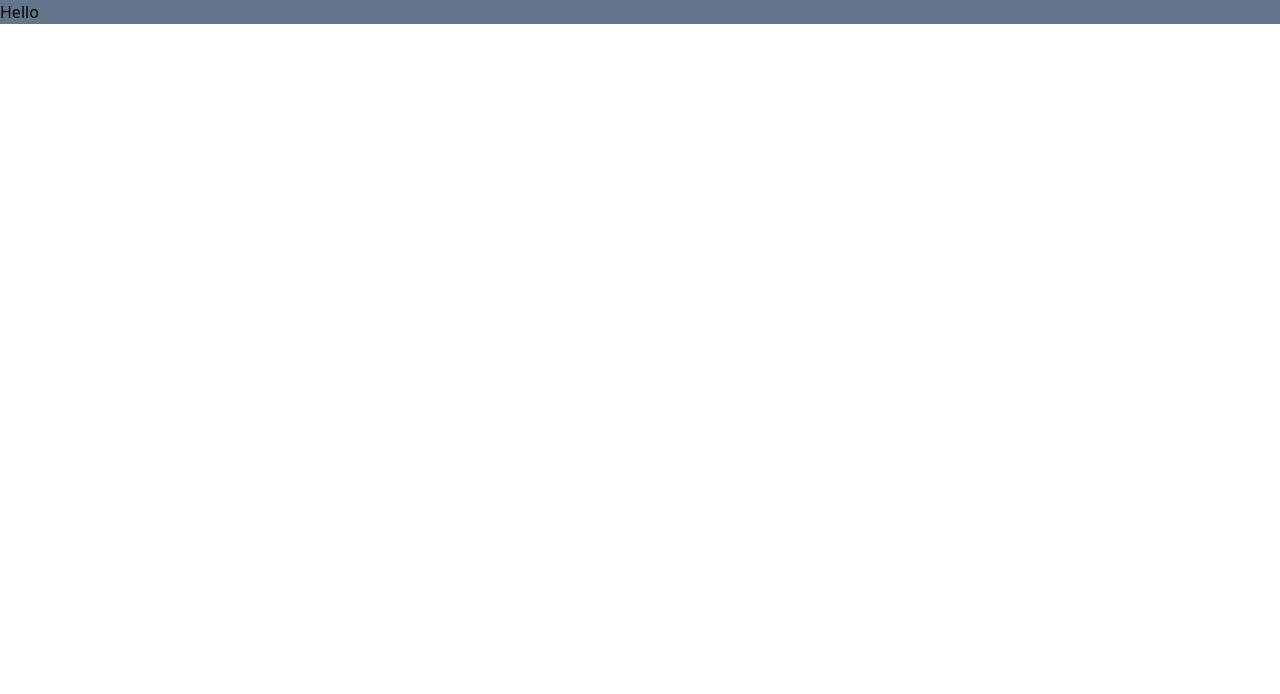
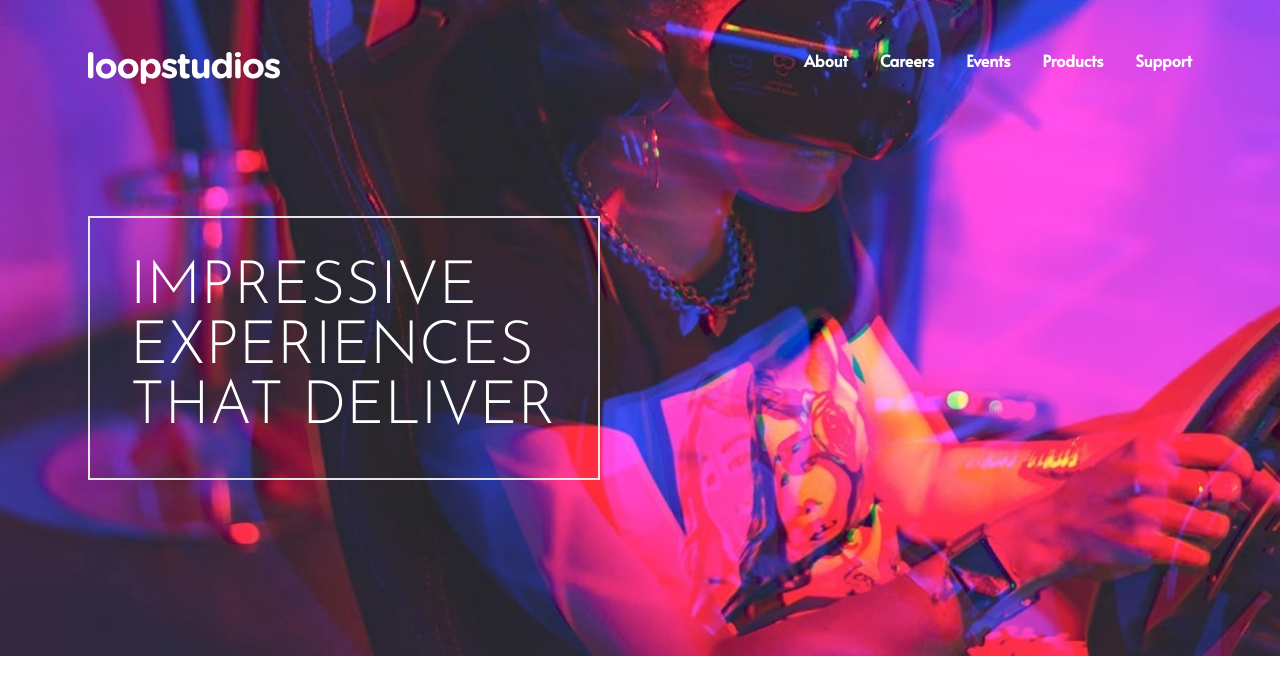
Before and after one commit to BinyamCheru/Loopstudios-Project, a website: page index.html in a window 1280 px wide. Drawn offline with Linux system fonts and the light colour scheme.

Commit message:
Add Hero section - add background image - add nav for desktop mode

```diff
--- a/index.html
+++ b/index.html
@@ -1,12 +1,73 @@
 <!DOCTYPE html>
 <html lang="en">
-<head>
-    <meta charset="UTF-8">
-    <meta name="viewport" content="width=device-width, initial-scale=1.0">
-    <link rel="stylesheet" href="./css/style.css">
-    <title>Document</title>
-</head>
-<body>
-    <h1 class="bg-slate-500">Hello</h1>
-</body>
+  <head>
+    <meta charset="UTF-8" />
+    <meta name="viewport" content="width=device-width, initial-scale=1.0" />
+    <link rel="preconnect" href="https://fonts.googleapis.com" />
+    <link rel="preconnect" href="https://fonts.gstatic.com" crossorigin />
+    <link
+      href="https://fonts.googleapis.com/css2?family=Alata&family=Josefin+Sans:wght@300&display=swap"
+      rel="stylesheet"
+    />
+    <script src="js/script.js" defer></script>
+    <link rel="stylesheet" href="css/style.css" />
+    <title>Simple Tailwind Starter</title>
+  </head>
+  <body>
+    <!-- Hero Section  -->
+    <section id="hero">
+      <!-- Hero Container -->
+      <div class="container max-w-6xl mx-auto px-6 py-12">
+        <!-- Menu/Logo Container -->
+        <nav class="flex items-center justify-between text-white font-bold">
+          <!-- Logo -->
+          <img src="./images/logo.svg" alt="logo" />
+          <!-- Menu -->
+          <div class="hidden h-10 font-alata md:flex md:space-x-8">
+            <div class="group">
+              <a href="#">About</a>
+              <div
+                class="mx-2 group-hover:border-b group-hover:border-blue-50"
+              ></div>
+            </div>
+            <div class="group">
+              <a href="#">Careers</a>
+              <div
+                class="mx-2 group-hover:border-b group-hover:border-blue-50"
+              ></div>
+            </div>
+            <div class="group">
+              <a href="#">Events</a>
+              <div
+                class="mx-2 group-hover:border-b group-hover:border-blue-50"
+              ></div>
+            </div>
+            <div class="group">
+              <a href="#">Products</a>
+              <div
+                class="mx-2 group-hover:border-b group-hover:border-blue-50"
+              ></div>
+            </div>
+            <div class="group">
+              <a href="#">Support</a>
+              <div
+                class="mx-2 group-hover:border-b group-hover:border-blue-50"
+              ></div>
+            </div>
+          </div>
+          <!-- End of Menu -->
+          <!-- @todo hamburger button -->
+        </nav>
+        <!-- End of Menu/Logo Container -->
+
+        <!-- @todo = Mobile Menu -->
+
+        <div
+          class="max-w-lg mt-32 mb-32 p-4 font-sans text-4xl text-white uppercase border-2 md:p-10 md:m-32 md:mx-0 md:text-6xl"
+        >
+          Impressive Experiences That Deliver
+        </div>
+      </div>
+    </section>
+  </body>
 </html>
--- a/input.css
+++ b/input.css
@@ -1,3 +1,16 @@
 @tailwind base;
 @tailwind components;
 @tailwind utilities;
+
+#hero {
+  background-image: url("../images/desktop/image-hero.jpg");
+  background-repeat: no-repeat;
+  background-size: cover;
+}
+
+@media (max-width: 576px) {
+  #hero {
+    background-image: url("../images/mobile/image-hero.jpg");
+    background-position: center;
+  }
+}
--- a/tailwind.config.js
+++ b/tailwind.config.js
@@ -2,7 +2,21 @@
 module.exports = {
   content: ["./*.html"],
   theme: {
-    extend: {},
+    screens: {
+      sm: "480px",
+      md: "768px",
+      lg: "976px",
+      xl: "1440px",
+    },
+    extend: {
+      fontFamily: {
+        sans: ["Josefin Sans", "sans-serif"],
+        alata: ["Alata"],
+      },
+      letterSpacing: {
+        widest: ".3em",
+      },
+    },
   },
   plugins: [],
-}
+};
```
Also changed, not shown: css/style.css.
